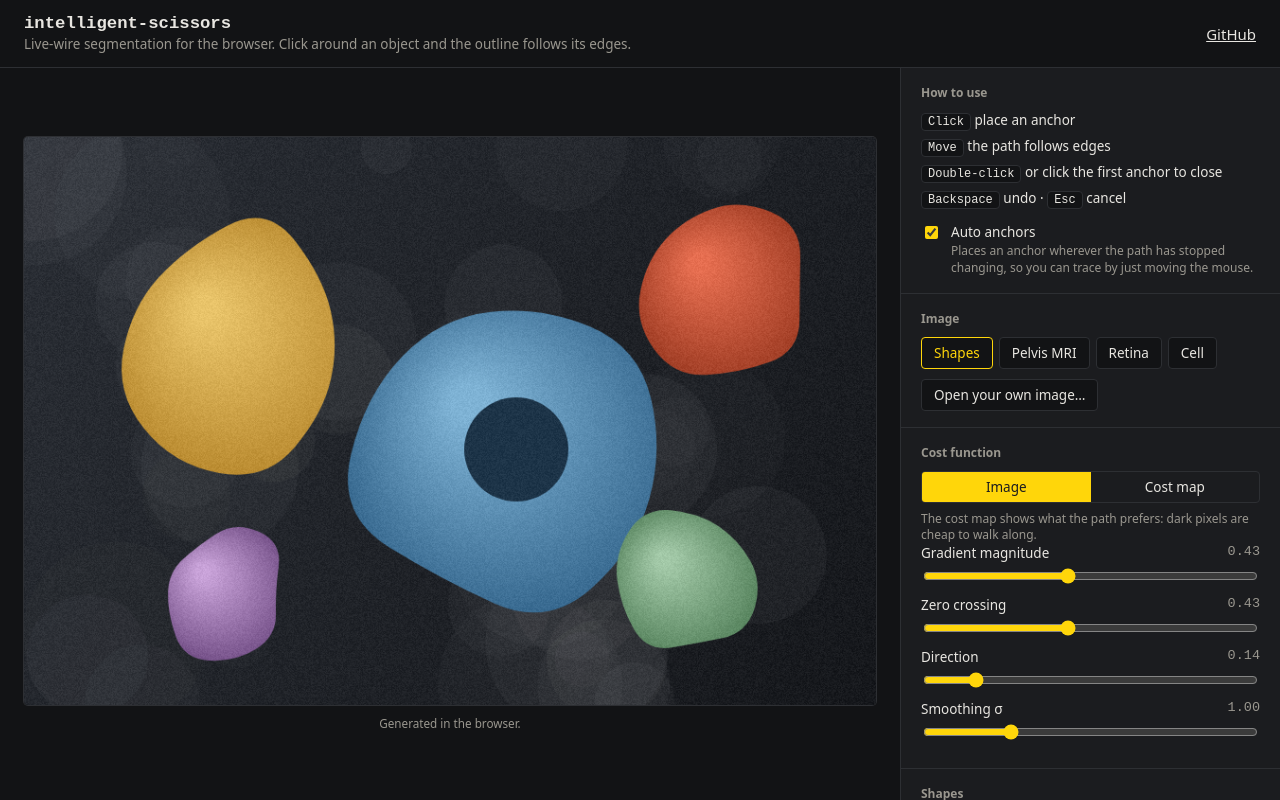
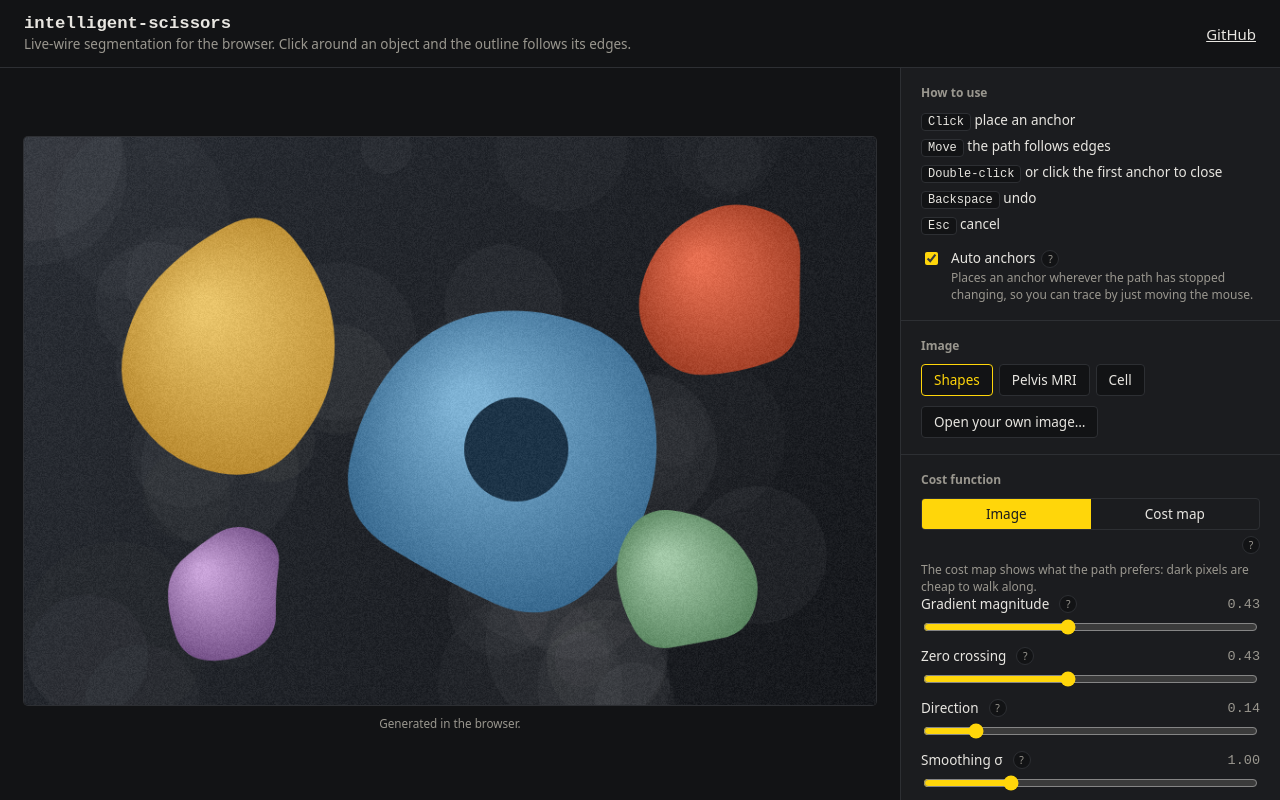
Before and after one commit to nicolasbopp/intelligent-scissors, a website built with Vite: page demo/index.html in a window 1280 px wide. Built offline with nearby package versions, Linux system fonts and the light colour scheme.

Commit message:
Demo: help buttons for the settings, drop the retina sample and the shapes panel
- Add a "?" button to each setting that explains the term and the effect of changing it
- Remove the retina sample and its credits
- Remove the shapes panel (stats, Undo, Clear, Export JSON)
- Put Esc on its own line in the instructions

```diff
--- /dev/null
+++ b/demo/help.ts
@@ -0,0 +1,65 @@
+/** Explanations behind the "?" buttons in the sidebar, keyed by the id of the control. */
+const HELP: Record<string, string> = {
+    autoAnchor:
+        'Also called path cooling. When the start of the path has stayed the same over 12 mouse moves, ' +
+        'that part is fixed with an anchor. You only click where the path takes a wrong turn. ' +
+        'Turn it off to place every anchor yourself, which gives more control at sharp corners.',
+    center:
+        'The intensity in the middle of the shown range. Move it towards the brightness of the structure ' +
+        'you want to trace. Pixels outside the window become pure black or white and have no edges there.',
+    width:
+        'How wide the shown intensity range is. A narrow window raises the contrast, so faint edges ' +
+        'become strong and the path follows them more readily, but noise is amplified too. ' +
+        'A wide window shows everything with less contrast.',
+    view:
+        'Image shows the picture. Cost map shows what the algorithm sees: the path prefers dark pixels. ' +
+        'If the edge you want is not dark in the cost map, no weighting will make the path follow it.',
+    gradient:
+        'How strongly the path is drawn to places where the brightness changes quickly. ' +
+        'Higher: follows strong edges and ignores weak ones. Lower: strong edges matter less, ' +
+        'useful when a nearby high-contrast edge keeps pulling the path away.',
+    laplacian:
+        'Zero crossings of the Laplacian mark the exact middle of an edge. Higher: the path sits ' +
+        'precisely on the edge line, one pixel wide. Lower: the path may run a pixel or two beside it, ' +
+        'but is less distracted by small texture.',
+    direction:
+        'Penalty for sharp changes of direction. Higher: smoother paths that do not jump between ' +
+        'nearby fibres or noise, but they may cut tight corners. Lower: the path follows every kink.',
+    sigma:
+        'Blurs the image before edges are computed. Higher (1.5 to 3): ignores grain and noise and ' +
+        'follows the larger structures, but fine details are lost. 0: every pixel counts, for clean images.',
+};
+
+/** Adds a "?" button to every control that has an explanation. The text opens below the control. */
+export function setUpHelp() {
+    for (const [id, text] of Object.entries(HELP)) {
+        const control = document.getElementById(id) ?? document.querySelector(`[name="${id}"]`);
+        if (!control) continue;
+        const host = control.closest('.slider, .check, .segmented') as HTMLElement;
+
+        const explanation = document.createElement('p');
+        explanation.className = 'help-text';
+        explanation.id = `${id}Help`;
+        explanation.textContent = text;
+        explanation.hidden = true;
+        host.after(explanation);
+
+        const button = document.createElement('button');
+        button.type = 'button';
+        button.className = 'help';
+        button.textContent = '?';
+        button.setAttribute('aria-label', 'Explain');
+        button.setAttribute('aria-expanded', 'false');
+        button.setAttribute('aria-controls', explanation.id);
+        button.addEventListener('click', e => {
+            // The button sits inside a <label>; keep the click from toggling its input
+            e.preventDefault();
+            explanation.hidden = !explanation.hidden;
+            button.setAttribute('aria-expanded', String(!explanation.hidden));
+        });
+
+        if (host.classList.contains('slider')) host.querySelector('output')!.before(button);
+        else if (host.classList.contains('check')) host.querySelector('small')!.before(button);
+        else host.after(button);
+    }
+}
--- a/demo/index.html
+++ b/demo/index.html
@@ -35,7 +35,8 @@
                     <li><kbd>Click</kbd> place an anchor</li>
                     <li><kbd>Move</kbd> the path follows edges</li>
                     <li><kbd>Double-click</kbd> or click the first anchor to close</li>
-                    <li><kbd>Backspace</kbd> undo · <kbd>Esc</kbd> cancel</li>
+                    <li><kbd>Backspace</kbd> undo</li>
+                    <li><kbd>Esc</kbd> cancel</li>
                 </ul>
                 <label class="check">
                     <input type="checkbox" id="autoAnchor" checked />
@@ -85,16 +86,6 @@
             </section>
 
             <section>
-                <h2>Shapes</h2>
-                <p class="stats" id="stats">No shapes yet.</p>
-                <div class="row">
-                    <button id="undo" type="button">Undo</button>
-                    <button id="clear" type="button">Clear</button>
-                    <button id="export" type="button">Export JSON</button>
-                </div>
-            </section>
-
-            <section>
                 <h2>Use it</h2>
 <pre><code>import { attachScissors } from 'intelligent-scissors/canvas';
 
--- a/demo/main.ts
+++ b/demo/main.ts
@@ -1,5 +1,6 @@
-import { costMapToRGBA, polygonArea, type CostMap, type ImageInput } from 'intelligent-scissors';
+import { costMapToRGBA, type CostMap, type ImageInput } from 'intelligent-scissors';
 import { attachScissors, type ImageSource } from 'intelligent-scissors/canvas';
+import { setUpHelp } from './help';
 import { SAMPLES, type Sample } from './samples';
 import { createSyntheticImage } from './synthetic';
 
@@ -8,7 +9,6 @@ const slider = (id: string) => byId<HTMLInputElement>(id);
 
 const stage = byId<HTMLElement>('stage');
 const canvas = byId<HTMLCanvasElement>('canvas');
-const stats = byId<HTMLParagraphElement>('stats');
 const credit = byId<HTMLElement>('credit');
 const windowing = byId<HTMLElement>('windowing');
 
@@ -30,7 +30,6 @@ const tool = attachScissors(canvas, {
             ctx.drawImage(t.image, 0, 0);
         }
     },
-    onChange: updateStats,
 });
 
 function renderCostMap(map: CostMap): HTMLCanvasElement {
@@ -39,23 +38,6 @@ function renderCostMap(map: CostMap): HTMLCanvasElement {
     canvas.height = map.height;
     canvas.getContext('2d')!.putImageData(new ImageData(costMapToRGBA(map), map.width, map.height), 0, 0);
     return canvas;
-}
-
-function updateStats() {
-    const { shapes, session } = tool;
-    if (shapes.length === 0 && !session.started) {
-        stats.textContent = 'No shapes yet.';
-        return;
-    }
-    const count = (n: number, one: string, many: string) => `${n} ${n === 1 ? one : many}`;
-    const parts = [count(shapes.length, 'shape', 'shapes')];
-    const last = shapes[shapes.length - 1];
-    if (last) {
-        const area = Math.round(polygonArea(last)).toLocaleString('en');
-        parts.push(`last one: ${count(last.length, 'vertex', 'vertices')}, ${area} px²`);
-    }
-    if (session.started) parts.push(`tracing with ${count(session.anchors.length, 'anchor', 'anchors')}`);
-    stats.textContent = parts.join(' · ');
 }
 
 function showImage(image: ImageSource, options?: { keepShapes?: boolean }) {
@@ -215,21 +197,9 @@ function setUpControls() {
         });
     }
     showValues();
-
-    byId('undo').addEventListener('click', () => tool.undo());
-    byId('clear').addEventListener('click', () => tool.clear());
-    byId('export').addEventListener('click', downloadShapes);
-}
-
-function downloadShapes() {
-    const blob = new Blob([JSON.stringify(tool.shapes, null, 2)], { type: 'application/json' });
-    const link = document.createElement('a');
-    link.href = URL.createObjectURL(blob);
-    link.download = 'shapes.json';
-    link.click();
-    setTimeout(() => URL.revokeObjectURL(link.href), 1000);
 }
 
 setUpImageInput();
 setUpControls();
+setUpHelp();
 void openSample(SAMPLES[0]);
--- a/demo/samples.ts
+++ b/demo/samples.ts
@@ -48,13 +48,6 @@ export const SAMPLES: Sample[] = [
         load: loadMri,
     },
     {
-        id: 'retina',
-        label: 'Retina',
-        credit: 'Fundus photograph of a normal left eye. Mikael Häggström, Wikimedia Commons (CC0).',
-        sigma: 1.5,
-        load: () => loadPicture('retina.jpg'),
-    },
-    {
         id: 'cell',
         label: 'Cell',
         credit: 'Quantitative phase image of a cell in saline. Müller et al., Optics Express 2018 (CC0), via scikit-image.',
--- a/demo/style.css
+++ b/demo/style.css
@@ -157,12 +157,6 @@ kbd {
     font: 0.8rem ui-monospace, monospace;
 }
 
-.row {
-    display: flex;
-    flex-wrap: wrap;
-    gap: 8px;
-}
-
 button,
 .button {
     padding: 6px 12px;
@@ -207,7 +201,8 @@ button:hover,
 
 .slider {
     display: grid;
-    grid-template-columns: 1fr auto;
+    grid-template-columns: auto auto 1fr;
+    align-items: center;
     gap: 4px;
     margin-bottom: 10px;
     font-size: 0.9rem;
@@ -219,14 +214,9 @@ button:hover,
 }
 
 output {
+    justify-self: end;
     color: var(--muted);
     font-family: ui-monospace, monospace;
-}
-
-.stats {
-    margin: 0 0 10px;
-    font-size: 0.9rem;
-    color: var(--muted);
 }
 
 pre {
@@ -301,3 +291,35 @@ pre {
 .open {
     display: inline-block;
 }
+
+.help {
+    width: 18px;
+    height: 18px;
+    padding: 0;
+    margin-left: 6px;
+    border-radius: 50%;
+    font-size: 0.7rem;
+    line-height: 1;
+    color: var(--muted);
+}
+
+.help[aria-expanded='true'] {
+    border-color: var(--accent);
+    color: var(--accent);
+}
+
+/* The view switch has no label of its own, so its button goes below it on the right */
+.segmented + .help {
+    display: block;
+    margin: 6px 0 0 auto;
+}
+
+.help-text {
+    margin: -4px 0 12px;
+    padding: 8px 10px;
+    border-left: 2px solid var(--accent);
+    background: var(--ground);
+    color: var(--text);
+    font-size: 0.8rem;
+    line-height: 1.45;
+}
```
Also changed, not shown: demo/public/samples/CREDITS.md (+0 -1 lines), CHANGELOG.md, README.md, demo/public/samples/retina.jpg (deleted).
